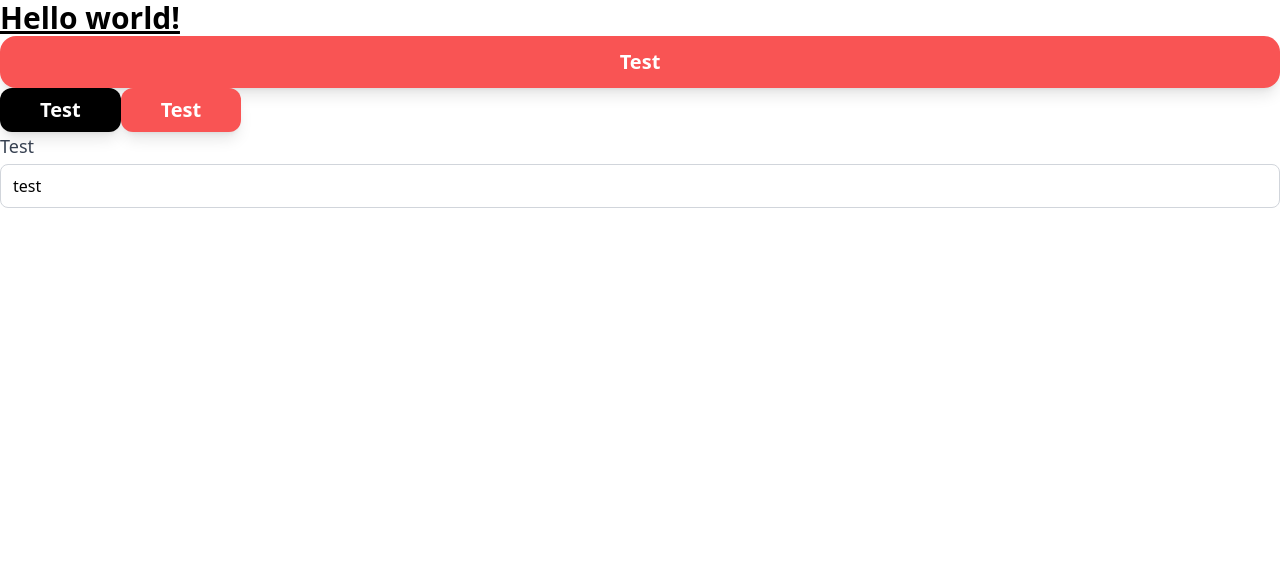
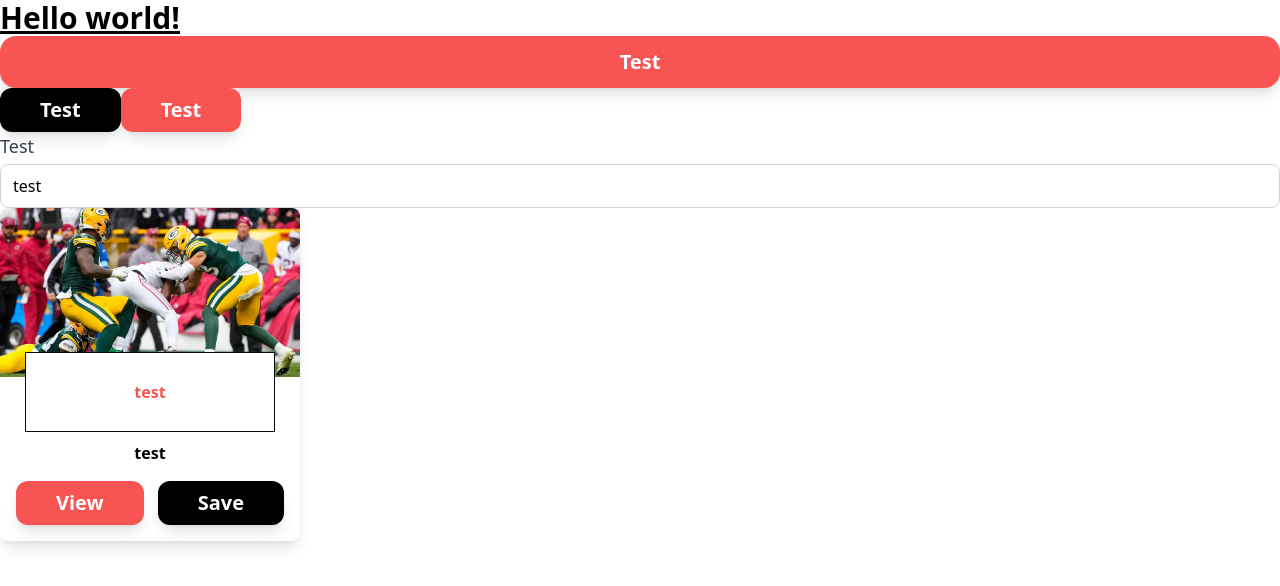
Before and after one commit to MahmoudMostafaDev/News-Old, a React (Vite) app: page / in a window 1280 px wide. Shown: the top 586 px of the page. Built offline with nearby package versions, Linux system fonts and the light colour scheme.

Commit message:
add Card Component

```diff
--- a/src/App.tsx
+++ b/src/App.tsx
@@ -1,4 +1,5 @@
 import Button from "./components/ui/Button"
+import Card from "./components/ui/Card/Card"
 import CategoryItem from "./components/ui/CategoryItem"
 import Input from "./components/ui/Input"
 import LargeBtn from "./components/ui/LargeBtn"
@@ -17,6 +18,7 @@ function App() {
       <CategoryItem text="Test" onClick={() => console.log("test")} isSelected />
 
       <Input label="Test" onChangeOutter={(e) => console.log("test")} value="test" />
+      <Card headline="test" desc="test" img={""} onView={() => console.log("test")} onSave={() => console.log("test")} />
     </>
   )
 }
--- /dev/null
+++ b/src/components/ui/Card/Card.tsx
@@ -0,0 +1,28 @@
+import React from 'react';
+import Button from '../Button';
+import imgd from '../../../assets/cardPlaceholder.webp';
+import CardInfo from './CardInfo';
+
+interface Props {
+    headline: string;
+    desc: string;
+    img: string;
+    onView: () => void;
+    onSave: () => void;
+}
+const Card: React.FC<Props> = ({ headline, desc, img = imgd, onView, onSave }) => {
+    console.log(img)
+    return (
+        <div className='bg-white shadow-lg rounded-lg w-[300px] relative overflow-hidden '>
+            <img src={imgd} alt="" loading='lazy' className='object-cover h-42 w-full  ' />
+            <CardInfo headline={headline} desc={desc} />
+            <div className='flex justify-between m-4'>
+                <Button text='View' isPrimary onClick={onView} />
+                <Button text='Save' onClick={onSave} />
+            </div>
+        </div>
+
+    );
+}
+
+export default Card;
--- /dev/null
+++ b/src/components/ui/Card/CardInfo.tsx
@@ -0,0 +1,27 @@
+import React from "react";
+interface Props {
+  headline: string;
+  desc: string;
+}
+const CardInfo: React.FC<Props> = ({ headline, desc }) => {
+  function formatHeadline(text: string) {
+    return text.substring(0, 60) + `${text.length > 60 ? '...' : ''}`;
+  }
+  function formatDesc(text: string) {
+    return text.substring(0, 180) + `${text.length > 180 ? '...' : ''}`;
+  }
+  return (
+    <>
+      <div className="absolute top-36 bg-white border border-gray-950 w-[250px] left-1/2 h-20 -translate-x-1/2 flex items-center justify-center">
+        <p className="text-md font-bold text-center px-2 text-primary break-words w-full  ">
+          {formatHeadline(headline)}
+        </p>
+      </div>
+      <p className="mt-16 px-4 font-bold text-center ">
+        {formatDesc(desc)}
+      </p>
+    </>
+  );
+};
+
+export default CardInfo;
--- a/src/components/ui/Input.tsx
+++ b/src/components/ui/Input.tsx
@@ -6,7 +6,7 @@ interface Props {
     type?: string;
 }
 const Input: React.FC<Props> = ({ label, onChangeOutter, value, type }) => {
-    const [valueInput, setValueInput] = React.useState(value);
+    const [valueInput, setValueInput] = React.useState(value || '');
     function onChange(e: any) {
         setValueInput(e.target.value);
         onChangeOutter(e);
```
Also changed, not shown: src/assets/cardPlaceholder.webp (added).
